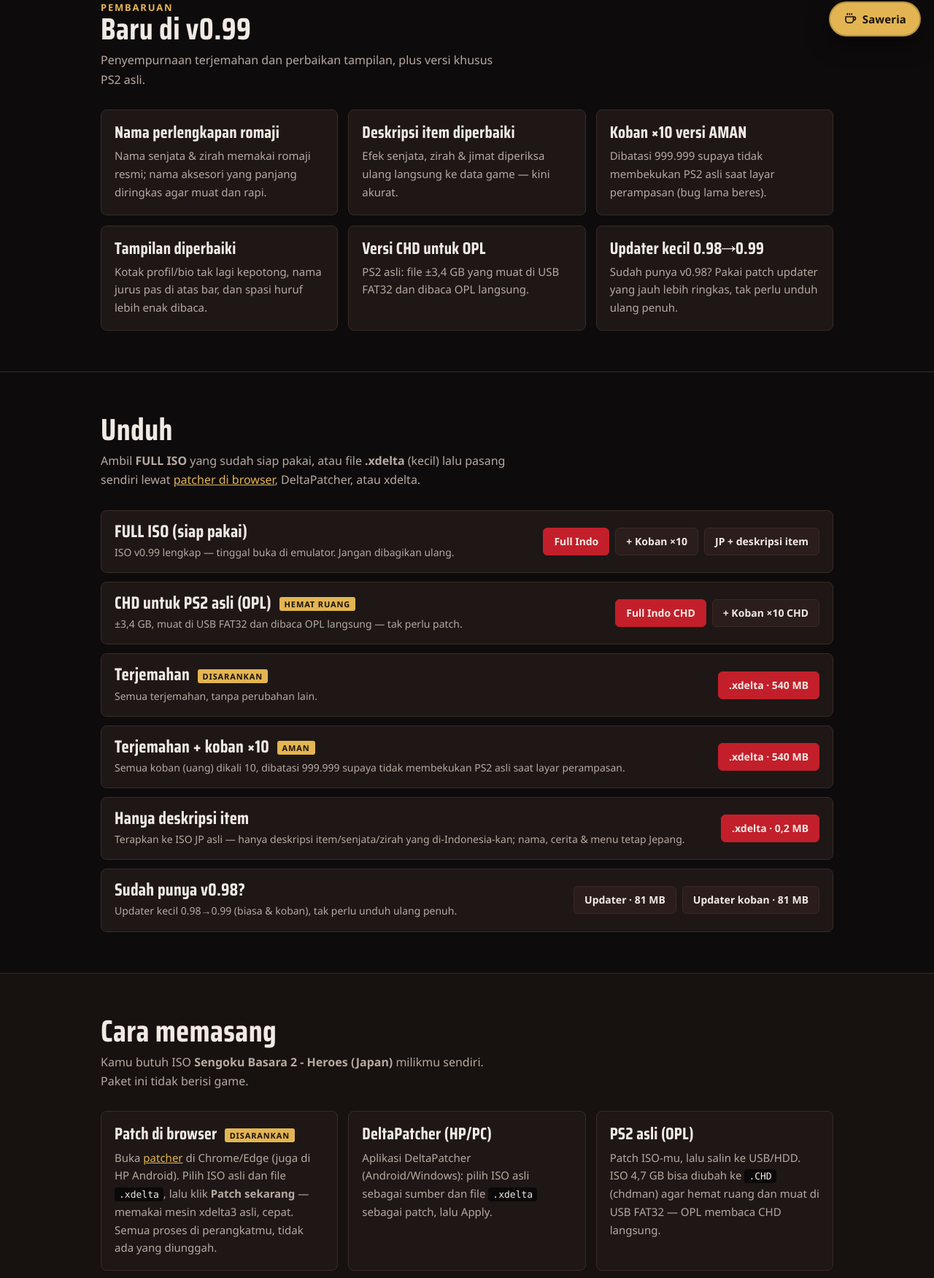
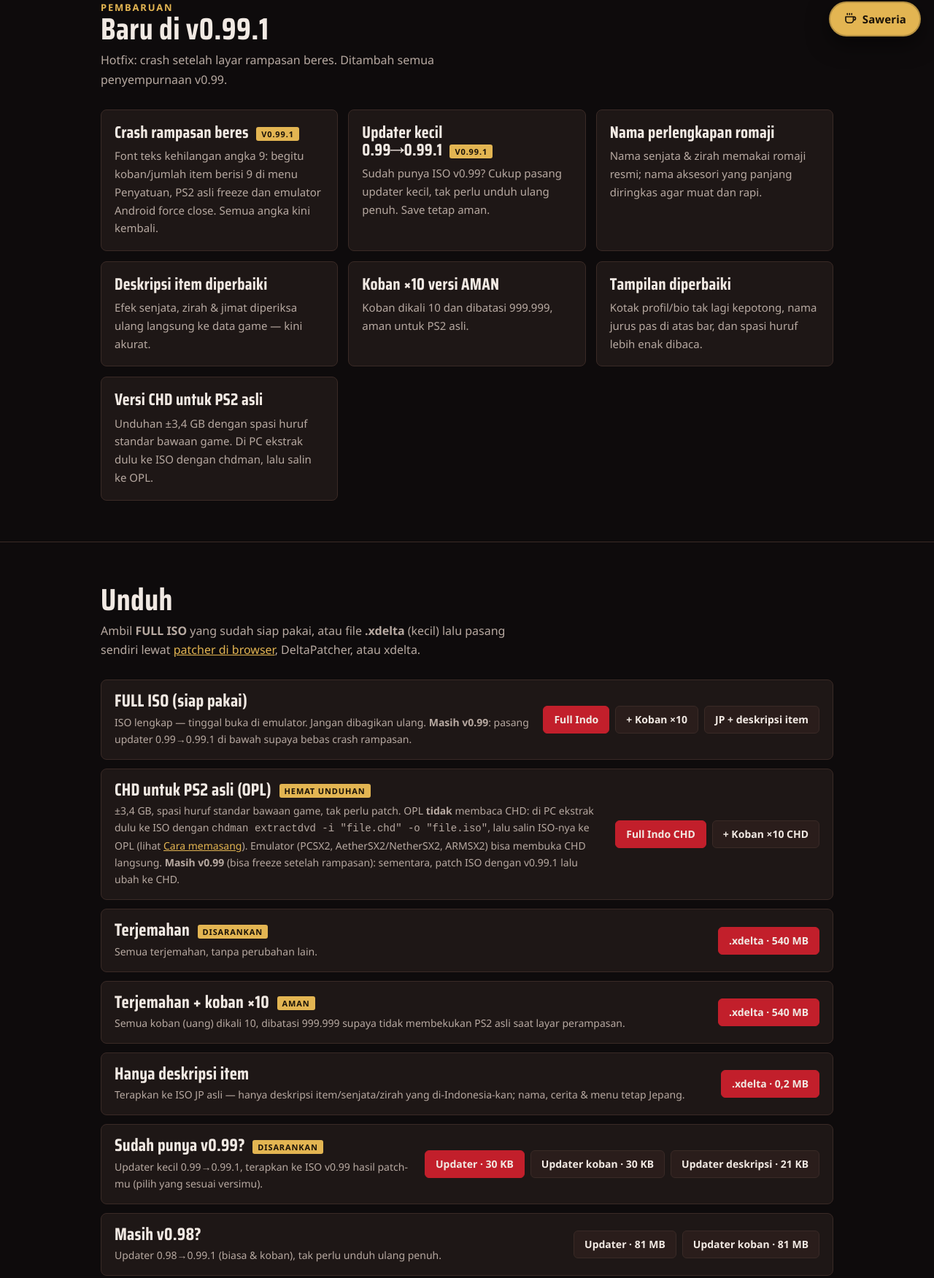
Before and after one commit to DeZer04/sengoku-basara-2-heroes-id, a plain HTML site: page ps2.html in a window 1280 px wide. Shown: the part 732-2483 px from the top of the page at 73% size. Drawn offline with Linux system fonts and the light colour scheme.

Commit message:
PS2 v0.99.1: hotfix crash setelah layar rampasan
Halaman PS2, README, README_ID.txt dan checksums.txt untuk v0.99.1: 8 xdelta (full, koban, deskripsi, updater 0.99->0.99.1 dan 0.98->0.99.1). Petunjuk OPL dikoreksi: OPL memakai ISO, CHD diekstrak dulu dengan chdman.

Co-Authored-By: Claude Opus 5.5 <noreply@anthropic.com>

```diff
--- a/ps2.html
+++ b/ps2.html
@@ -25,7 +25,7 @@
       <div class="eyebrow" style="margin-top:14px">PlayStation 2 · SLPM-66848</div>
       <h1>Sengoku Basara 2 <span>Heroes</span></h1>
       <p class="sub">Terjemahan Bahasa Indonesia</p>
-      <div class="badges"><span class="badge blue"><b>PS2</b></span><span class="badge red"><b>v0.99 BETA</b></span><span class="badge gold"><b>GRATIS</b></span></div>
+      <div class="badges"><span class="badge blue"><b>PS2</b></span><span class="badge red"><b>v0.99.1 BETA</b></span><span class="badge gold"><b>GRATIS</b></span></div>
       <div class="cta">
         <a class="btn primary" href="patcher.html">Patch di browser</a>
         <a class="btn" href="#unduh">Unduh file patch</a>
@@ -40,15 +40,16 @@
 <section class="band" id="baru">
   <div class="wrap">
     <div class="eyebrow">Pembaruan</div>
-    <h2>Baru di v0.99</h2>
-    <p class="lede">Penyempurnaan terjemahan dan perbaikan tampilan, plus versi khusus PS2 asli.</p>
+    <h2>Baru di v0.99.1</h2>
+    <p class="lede">Hotfix: crash setelah layar rampasan beres. Ditambah semua penyempurnaan v0.99.</p>
     <div class="steps">
+      <div class="step"><h3>Crash rampasan beres <span class="tag">v0.99.1</span></h3><p>Font teks kehilangan angka 9: begitu koban/jumlah item berisi 9 di menu Penyatuan, PS2 asli freeze dan emulator Android force close. Semua angka kini kembali.</p></div>
+      <div class="step"><h3>Updater kecil 0.99→0.99.1 <span class="tag">v0.99.1</span></h3><p>Sudah punya ISO v0.99? Cukup pasang updater kecil, tak perlu unduh ulang penuh. Save tetap aman.</p></div>
       <div class="step"><h3>Nama perlengkapan romaji</h3><p>Nama senjata &amp; zirah memakai romaji resmi; nama aksesori yang panjang diringkas agar muat dan rapi.</p></div>
       <div class="step"><h3>Deskripsi item diperbaiki</h3><p>Efek senjata, zirah &amp; jimat diperiksa ulang langsung ke data game — kini akurat.</p></div>
-      <div class="step"><h3>Koban ×10 versi AMAN</h3><p>Dibatasi 999.999 supaya tidak membekukan PS2 asli saat layar perampasan (bug lama beres).</p></div>
+      <div class="step"><h3>Koban ×10 versi AMAN</h3><p>Koban dikali 10 dan dibatasi 999.999, aman untuk PS2 asli.</p></div>
       <div class="step"><h3>Tampilan diperbaiki</h3><p>Kotak profil/bio tak lagi kepotong, nama jurus pas di atas bar, dan spasi huruf lebih enak dibaca.</p></div>
-      <div class="step"><h3>Versi CHD untuk OPL</h3><p>PS2 asli: file ±3,4 GB yang muat di USB FAT32 dan dibaca OPL langsung.</p></div>
-      <div class="step"><h3>Updater kecil 0.98→0.99</h3><p>Sudah punya v0.98? Pakai patch updater yang jauh lebih ringkas, tak perlu unduh ulang penuh.</p></div>
+      <div class="step"><h3>Versi CHD untuk PS2 asli</h3><p>Unduhan ±3,4 GB dengan spasi huruf standar bawaan game. Di PC ekstrak dulu ke ISO dengan chdman, lalu salin ke OPL.</p></div>
     </div>
   </div>
 </section>
@@ -59,7 +60,7 @@
     <p class="lede">Ambil <b>FULL ISO</b> yang sudah siap pakai, atau file <b>.xdelta</b> (kecil) lalu pasang sendiri lewat <a href="patcher.html">patcher di browser</a>, DeltaPatcher, atau xdelta.</p>
     <div class="dl">
       <div class="dl-row">
-        <div><h3>FULL ISO (siap pakai)</h3><p>ISO v0.99 lengkap — tinggal buka di emulator. Jangan dibagikan ulang.</p></div>
+        <div><h3>FULL ISO (siap pakai)</h3><p>ISO lengkap — tinggal buka di emulator. Jangan dibagikan ulang. <b>Masih v0.99</b>: pasang updater 0.99→0.99.1 di bawah supaya bebas crash rampasan.</p></div>
         <div class="dl-links">
           <a class="main" href="https://pixeldrain.com/u/U5k4nRn7">Full Indo</a>
           <a href="https://pixeldrain.com/u/dDrwRNwr">+ Koban ×10</a>
@@ -67,7 +68,7 @@
         </div>
       </div>
       <div class="dl-row">
-        <div><h3>CHD untuk PS2 asli (OPL) <span class="tag">Hemat ruang</span></h3><p>±3,4 GB, muat di USB FAT32 dan dibaca OPL langsung — tak perlu patch.</p></div>
+        <div><h3>CHD untuk PS2 asli (OPL) <span class="tag">Hemat unduhan</span></h3><p>±3,4 GB, spasi huruf standar bawaan game, tak perlu patch. OPL <b>tidak</b> membaca CHD: di PC ekstrak dulu ke ISO dengan <code>chdman extractdvd -i "file.chd" -o "file.iso"</code>, lalu salin ISO-nya ke OPL (lihat <a href="#pasang">Cara memasang</a>). Emulator (PCSX2, AetherSX2/NetherSX2, ARMSX2) bisa membuka CHD langsung. <b>Masih v0.99</b> (bisa freeze setelah rampasan): sementara, patch ISO dengan v0.99.1 lalu ubah ke CHD.</p></div>
         <div class="dl-links">
           <a class="main" href="https://pixeldrain.com/u/ZHDNtDUe">Full Indo CHD</a>
           <a href="https://pixeldrain.com/u/9GL2Z96y">+ Koban ×10 CHD</a>
@@ -76,26 +77,34 @@
       <div class="dl-row">
         <div><h3>Terjemahan <span class="tag">Disarankan</span></h3><p>Semua terjemahan, tanpa perubahan lain.</p></div>
         <div class="dl-links">
-          <a class="main" href="https://github.com/DeZer04/sengoku-basara-2-heroes-id/releases/download/v0.99/basara2_id_v0.99.xdelta">.xdelta · 540 MB</a>
+          <a class="main" href="https://github.com/DeZer04/sengoku-basara-2-heroes-id/releases/download/v0.99.1/basara2_id_v0.99.1.xdelta">.xdelta · 540 MB</a>
         </div>
       </div>
       <div class="dl-row">
         <div><h3>Terjemahan + koban ×10 <span class="tag">Aman</span></h3><p>Semua koban (uang) dikali 10, dibatasi 999.999 supaya tidak membekukan PS2 asli saat layar perampasan.</p></div>
         <div class="dl-links">
-          <a class="main" href="https://github.com/DeZer04/sengoku-basara-2-heroes-id/releases/download/v0.99/basara2_id_v0.99_koban10_safe.xdelta">.xdelta · 540 MB</a>
+          <a class="main" href="https://github.com/DeZer04/sengoku-basara-2-heroes-id/releases/download/v0.99.1/basara2_id_v0.99.1_koban10_safe.xdelta">.xdelta · 540 MB</a>
         </div>
       </div>
       <div class="dl-row">
         <div><h3>Hanya deskripsi item</h3><p>Terapkan ke ISO JP asli — hanya deskripsi item/senjata/zirah yang di-Indonesia-kan; nama, cerita &amp; menu tetap Jepang.</p></div>
         <div class="dl-links">
-          <a class="main" href="https://github.com/DeZer04/sengoku-basara-2-heroes-id/releases/download/v0.99/basara2_id_v0.99_deskripsi_item.xdelta">.xdelta · 0,2 MB</a>
+          <a class="main" href="https://github.com/DeZer04/sengoku-basara-2-heroes-id/releases/download/v0.99.1/basara2_id_v0.99.1_deskripsi_item.xdelta">.xdelta · 0,2 MB</a>
         </div>
       </div>
       <div class="dl-row">
-        <div><h3>Sudah punya v0.98?</h3><p>Updater kecil 0.98→0.99 (biasa &amp; koban), tak perlu unduh ulang penuh.</p></div>
+        <div><h3>Sudah punya v0.99? <span class="tag">Disarankan</span></h3><p>Updater kecil 0.99→0.99.1, terapkan ke ISO v0.99 hasil patch-mu (pilih yang sesuai versimu).</p></div>
         <div class="dl-links">
-          <a href="https://github.com/DeZer04/sengoku-basara-2-heroes-id/releases/download/v0.99/basara2_id_v0.98_to_v0.99.xdelta">Updater · 81 MB</a>
-          <a href="https://github.com/DeZer04/sengoku-basara-2-heroes-id/releases/download/v0.99/basara2_id_v0.98koban_to_v0.99koban.xdelta">Updater koban · 81 MB</a>
+          <a class="main" href="https://github.com/DeZer04/sengoku-basara-2-heroes-id/releases/download/v0.99.1/basara2_id_v0.99_to_v0.99.1.xdelta">Updater · 30 KB</a>
+          <a href="https://github.com/DeZer04/sengoku-basara-2-heroes-id/releases/download/v0.99.1/basara2_id_v0.99koban_to_v0.99.1koban.xdelta">Updater koban · 30 KB</a>
+          <a href="https://github.com/DeZer04/sengoku-basara-2-heroes-id/releases/download/v0.99.1/basara2_id_v0.99_to_v0.99.1_deskripsi_item.xdelta">Updater deskripsi · 21 KB</a>
+        </div>
+      </div>
+      <div class="dl-row">
+        <div><h3>Masih v0.98?</h3><p>Updater 0.98→0.99.1 (biasa &amp; koban), tak perlu unduh ulang penuh.</p></div>
+        <div class="dl-links">
+          <a href="https://github.com/DeZer04/sengoku-basara-2-heroes-id/releases/download/v0.99.1/basara2_id_v0.98_to_v0.99.1.xdelta">Updater · 81 MB</a>
+          <a href="https://github.com/DeZer04/sengoku-basara-2-heroes-id/releases/download/v0.99.1/basara2_id_v0.98koban_to_v0.99.1koban.xdelta">Updater koban · 81 MB</a>
         </div>
       </div>
     </div>
@@ -117,7 +126,7 @@
       </div>
       <div class="step">
         <h3>PS2 asli (OPL)</h3>
-        <p>Patch ISO-mu, lalu salin ke USB/HDD. ISO 4,7 GB bisa diubah ke <code>.CHD</code> (chdman) agar hemat ruang dan muat di USB FAT32 — OPL membaca CHD langsung.</p>
+        <p>OPL memakai ISO, bukan CHD. Patch ISO-mu (atau ekstrak file CHD ke ISO dengan <code>chdman extractdvd -i "file.chd" -o "file.iso"</code> di PC), lalu salin ke HDD/SMB, atau ke USB berformat exFAT (OPL 1.2.0 ke atas). USB FAT32 tidak muat file 4,7 GB: pecah dulu ISO ke format UL dengan USBUtil.</p>
       </div>
     </div>
     <div class="tbl">
@@ -168,7 +177,7 @@
     <details><summary>Bisa mem-patch langsung di HP?</summary><p>Bisa lewat patcher di Chrome Android. Butuh ruang kosong ±4,7 GB dan layar harus tetap menyala sampai selesai. Mem-patch di PC lalu menyalin hasilnya ke HP biasanya lebih cepat.</p></details>
     <details><summary>Kenapa cheat atau widescreen saya tidak aktif di varian koban ×10?</summary><p>Varian itu mengubah file program game, jadi CRC-nya di PCSX2 berbeda dan patch .pnach yang memakai CRC asli tidak berlaku. Varian terjemahan biasa tidak mengubah CRC.</p></details>
     <details><summary>Apakah FULL ISO disediakan?</summary><p>Ya. Tautan FULL ISO tersedia di bagian Unduh: Full Indo dan Full Indo + Uang×10.</p></details>
-    <details><summary>Main di PS2 asli lewat OPL?</summary><p>Bisa. Patch ISO-mu lalu salin ke USB/HDD/SMB. Untuk USB FAT32 (batas 4 GB), ubah ISO hasil ke <code>.CHD</code> dengan chdman — ukurannya menyusut ke ±3,4 GB dan OPL membacanya langsung.</p></details>
+    <details><summary>Main di PS2 asli lewat OPL?</summary><p>Bisa, dengan ISO. Patch ISO-mu, atau unduh CHD lalu ekstrak ke ISO di PC dengan <code>chdman extractdvd -i "file.chd" -o "file.iso"</code> (chdman ada di paket MAME). OPL tidak membaca CHD langsung. Salin ISO ke HDD/SMB atau USB exFAT (OPL 1.2.0 ke atas); untuk USB FAT32 (batas 4 GB per file), pecah ISO ke format UL dengan USBUtil.</p></details>
     <details><summary>Nemu bug atau typo?</summary><p>Laporkan lewat <a href="https://github.com/DeZer04/sengoku-basara-2-heroes-id/issues">GitHub Issues</a> dengan screenshot dan lokasi kejadian (mode, stage, menu). Daftar lengkap perubahan dan masalah yang diketahui ada di <a href="https://github.com/DeZer04/sengoku-basara-2-heroes-id/blob/main/README_ID.txt">README_ID.txt</a>.</p></details>
   </div>
 </section>
```
Also changed, not shown: README_ID.txt, checksums.txt, 1 other file.
